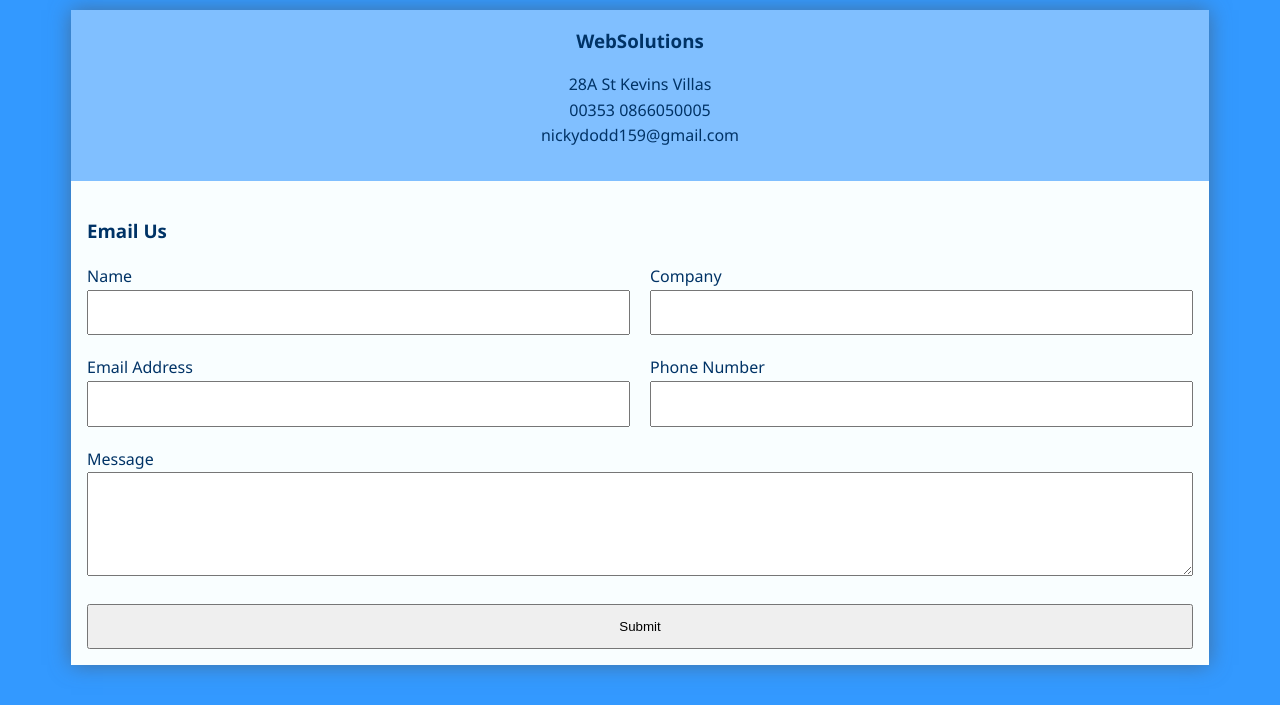
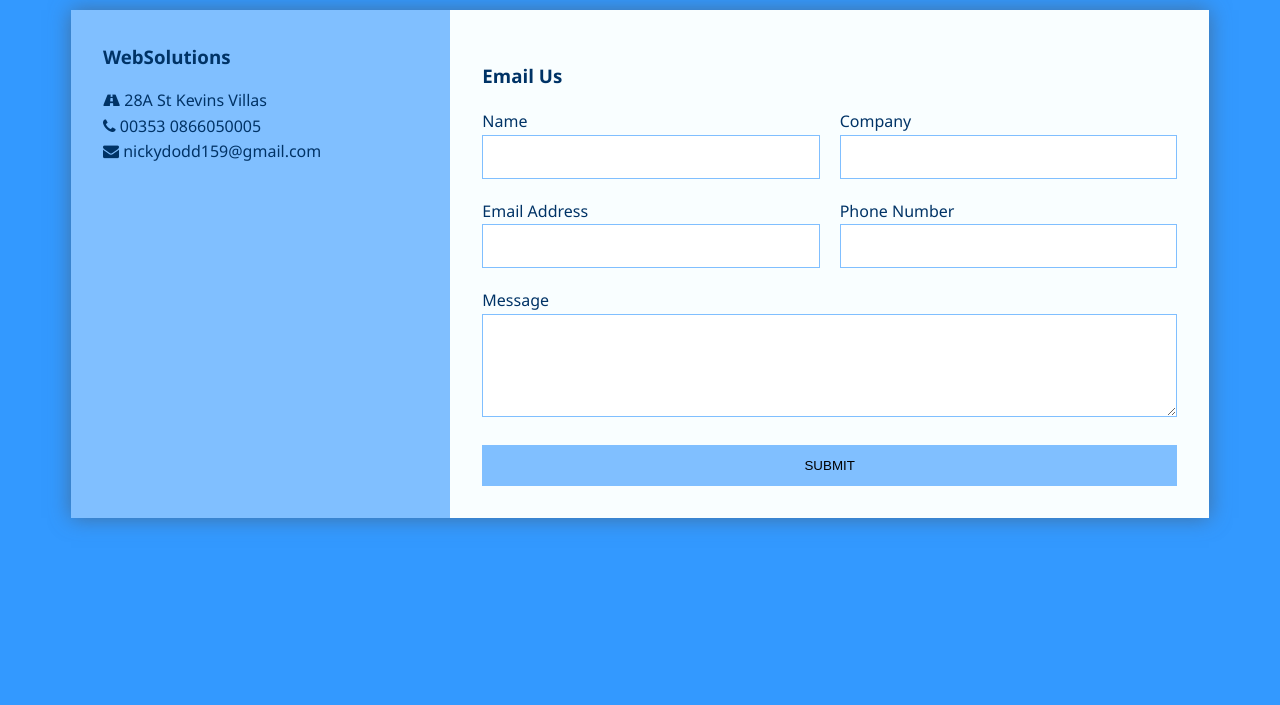
Before and after one commit to NickyDodd/contactform, a plain HTML site: page index.html in a window 1280 px wide. Shown: the part 124-829 px from the top of the page. After the commit the page ends 800 px from the top, so only its background shows below. Drawn offline with nearby package versions, Linux system fonts and the light colour scheme.

Commit message:
last changes plus added icons to address and email also added some animated features to page

```diff
--- a/index.html
+++ b/index.html
@@ -5,18 +5,20 @@
     <meta name="viewport" content="width=device-width, initial-scale=1.0">
     <meta http-equiv="X-UA-Compatible" content="ie=edge">
     <title>Responsive Contact Form</title>
+    <link href="https://maxcdn.bootstrapcdn.com/font-awesome/4.7.0/css/font-awesome.min.css" rel="stylesheet" integrity="sha384-wvfXpqpZZVQGK6TAh5PVlGOfQNHSoD2xbE+QkPxCAFlNEevoEH3Sl0sibVcOQVnN" crossorigin="anonymous">
+    <link rel="stylesheet" href="https://cdnjs.cloudflare.com/ajax/libs/animate.css/3.5.2/animate.css" />
     <link rel="stylesheet" href="styles.css">
 </head>
 <body>
     <div class="container">
         <h1 class="brand"><span>Web</span>Solutions</h1>
-        <div class="wrapper">
+        <div class="wrapper animated bounceInLeft">
             <div class="company-info">
                 <h3>WebSolutions</h3>
                 <ul>
-                    <li>28A St Kevins Villas</li>
-                    <li>00353 0866050005</li>
-                    <li>nickydodd159@gmail.com</li>
+                    <li><i class="fa fa-road"></i> 28A St Kevins Villas</li>
+                    <li><i class="fa fa-phone"></i> 00353 0866050005</li>
+                    <li><i class="fa fa-envelope"></i> nickydodd159@gmail.com</li>
                 </ul>
             </div>
                 <div class="contact">
--- a/styles.css
+++ b/styles.css
@@ -73,4 +73,37 @@ ul{
 .contact form button, .contact form input, .contact form textarea{
   width: 100%;
   padding: 1em;
+  border: 1px solid #80bfff;
 }
+
+.contact form button{
+  background: #80bfff;
+  border: 0;
+  text-transform: uppercase;
+}
+
+.contact form button:hover,.contact form button:focus{
+  background: #3399ff;
+  color: #fff;
+  outline: 0;
+  transition: background-color 1s ease-out;
+}
+
+/* LARGE SCREENS */
+@media(min-width:700px){
+  .wrapper{
+    display: grid;
+    grid-template-columns: 1fr 2fr;
+  }
+
+  .wrapper > *{
+    padding: 2em;
+  }
+
+  .company-info h3, .company-info ul, .brand{
+    text-align: left;
+  }
+
+
+
+}
```
